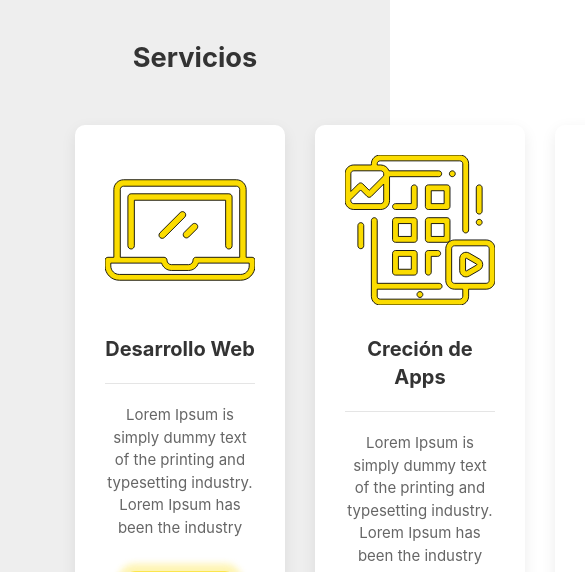
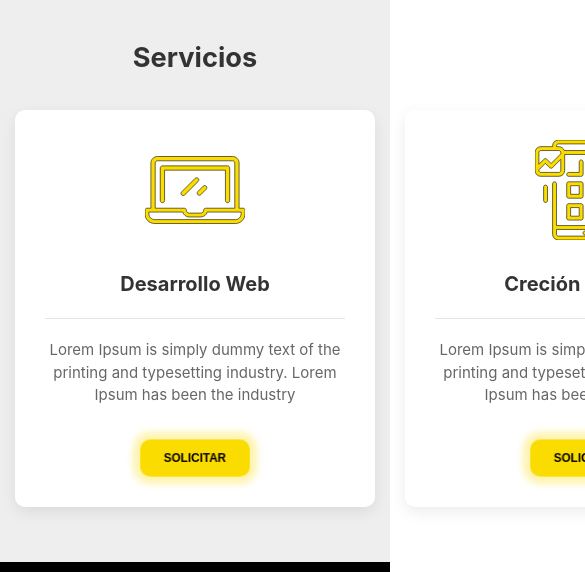
Before and after one commit to RaulAlvaro/Portafolio, a Nuxt app: page / in a window 390 px wide. Shown: the top 572 px of the page, 585 px wide, since content can reach past the window. Built offline with nearby package versions, Linux system fonts and the light colour scheme.

Commit message:
Fix Services slider mobile

```diff
--- a/components/Portrait.vue
+++ b/components/Portrait.vue
@@ -39,15 +39,15 @@ export default {
       portrait: [
         {
           title: 'El <b>arte</b> desafia a la <b>tecnología</b> y la <b>tecnología</b> inspira al <b>arte</b>',
+          img:'https://www.maximaonline.com.ar/multimedia/noticias/img_65610_programador.jpg'
+        },
+        {
+          title: 'El <b>arte</b> desafia a la <b>tecnología</b> y la <b>tecnología</b> inspira al <b>arte</b>',
           img:'https://static.videezy.com/system/resources/thumbnails/000/005/654/original/4k-stock-video-of-typing-on-laptop.jpg'
         },
         {
           title: 'El <b>arte</b> desafia a la <b>tecnología</b> y la <b>tecnología</b> inspira al <b>arte</b>',
           img:'https://cdn.computerhoy.com/sites/navi.axelspringer.es/public/styles/1200_amp/public/media/image/2018/01/284717-como-ser-programador-web-2018.jpg?itok=ntxM3Fxk'
-        },
-        {
-          title: 'El <b>arte</b> desafia a la <b>tecnología</b> y la <b>tecnología</b> inspira al <b>arte</b>',
-          img:'https://www.maximaonline.com.ar/multimedia/noticias/img_65610_programador.jpg'
         }
       ],
       button: 'PROYECTOS',
--- a/components/Services.vue
+++ b/components/Services.vue
@@ -8,10 +8,10 @@
       <div
         class="uk-hidden@s"
         uk-slider="center:true">
-        <div class="uk-position-relative uk-visible-toggle uk-padding" tabindex="-1" style="width:15em;">
-          <ul class="uk-slider-items uk-child-width-1-1 uk-grid" style="width:15em;">
+        <div class="uk-position-relative uk-visible-toggle uk-padding-small" tabindex="-1" style="">
+          <ul class="uk-slider-items uk-child-width-1-1 uk-grid" style="width:100vw">
             <li
-              style="width:20em;"
+              style=""
               v-for="(service, i) in servicios"
               :key="i">
               <div
@@ -20,7 +20,7 @@
                 <div
                   class="uk-card-media-top uk-text-center uk-padding"
                   style="padding-bottom:0em;">
-                  <img :src="service.img" alt="">
+                  <img width="100px" height="100px" :src="service.img" alt="">
                 </div>
                 <div class="uk-card-body uk-text-center">
                   <h3
@@ -36,7 +36,6 @@
           <a class="uk-position-center-left uk-position-small uk-hidden-hover" href="#" uk-slidenav-previous uk-slider-item="previous"></a>
           <a class="uk-position-center-right uk-position-small uk-hidden-hover" href="#" uk-slidenav-next uk-slider-item="next"></a>
         </div>
-        <ul class="uk-slider-nav uk-dotnav uk-flex-center uk-margin"></ul>
       </div>
 
       <!-- Vista Desktop -->
```
